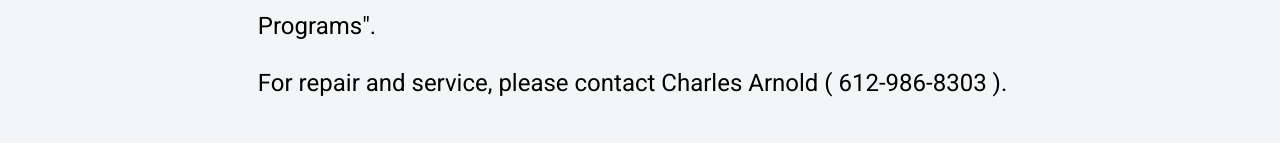
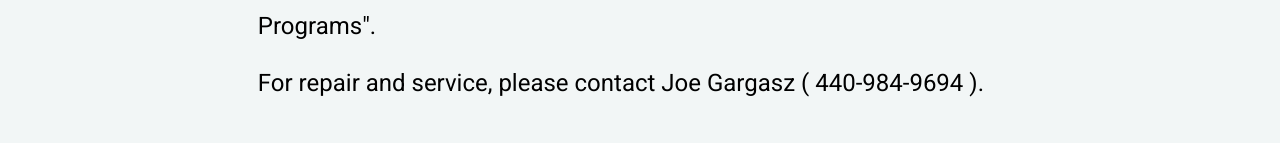
Before and after one commit to MitchellWilson01/aspen-rentals, a React (Create React App) app: page /services in a window 1280 px wide. Shown: the part 609-752 px from the top of the page. Built offline with nearby package versions, Linux system fonts and the light colour scheme.

Commit message:
service page contact and name of thing fix

```diff
--- a/src/components/Briquetters/Briquetters.js
+++ b/src/components/Briquetters/Briquetters.js
@@ -284,7 +284,7 @@ const Briquetters = () => {
                 </div>
                 <div className="card card-9">
                     <div>
-                        <h5>Name of Thing</h5>
+                        <h5>PM 1655E</h5>
                         <p>
                             Capacity (lbs/hr): <br />
                             Aluminum: 600 <br />
--- a/src/components/pages/Services/Services.js
+++ b/src/components/pages/Services/Services.js
@@ -16,8 +16,8 @@ const Services = () => {
             <p>We understand the costs associated with equipment downtime. You
             can count on us for fast, reliable repairs and "Preventative
             Maintenance Programs".</p>
-            <p>For repair and service, please contact Charles Arnold
-            ( 612-986-8303 ).</p>
+            <p>For repair and service, please contact Joe Gargasz
+            ( 440-984-9694 ).</p>
             <h2>Services Available</h2>
             <div className="list">
                 <div className="list-r">
```
